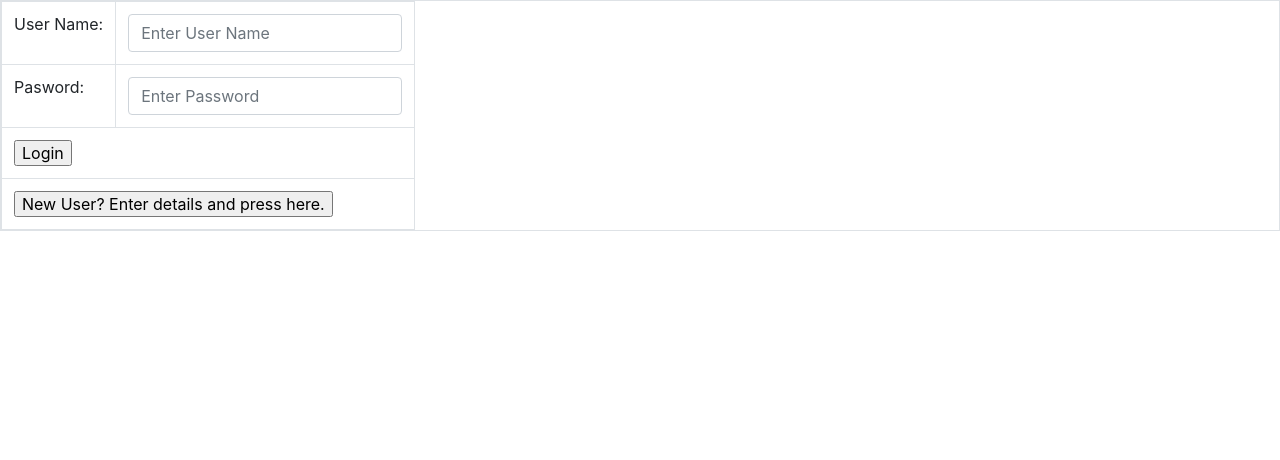
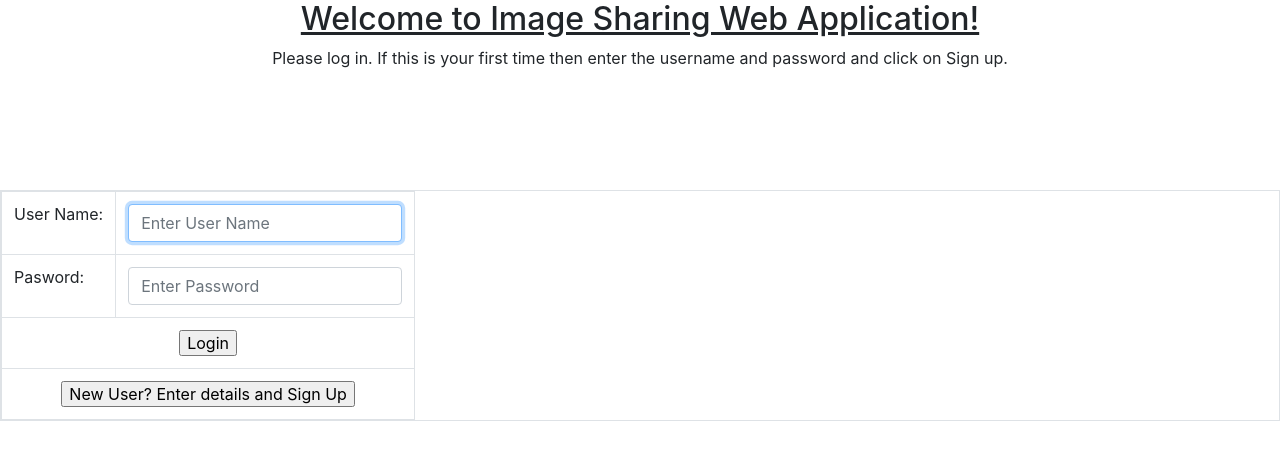
Before and after one commit to kevallakhani95/Image-Upload-Webapp, a PHP site: page / in a window 1280 px wide. Shown: the top 460 px of the page. Run offline with PHP 8.4, Linux system fonts and the light colour scheme; some libraries are stand-ins or nearby versions.

Commit message:
Image upload web app

```diff
--- a/index.php
+++ b/index.php
@@ -10,17 +10,32 @@
 		.center{
 			text-align: center;   // To align images in center
 		}
+		.marginbottom{
+			margin-bottom: 20px;
+		}
 
 	</style>
 </head>
 	<body>
+		<?php
+
+		echo "<div class=center><h2><u>Welcome to Image Sharing Web Application!</u></h2> Please log in. If this is your first time then enter the username and password and click on Sign up.</div>";
+		echo "<br><br><br><br><br>";
+		?>
+		<center>
 			<form method="post" enctype="multipart/form-data" class="form-horizontal">
 
 				<table class="table table-bordered table-responsive">
 
 					<tr>
-				 <td><label class="control-label">User Name: </label></td>
-					<td><input class="form-control" type="text" name="uname" placeholder="Enter User Name" /></td>
+					 <td>
+					 	<label class="control-label">User Name:
+					 	</label>
+					 </td>
+					<td>
+						<input class="form-control" type="text" name="uname" placeholder="Enter User Name" autofocus=""/>
+					</td>
+					</div>
 					</tr>
 
 					<tr>
@@ -29,29 +44,36 @@
 					</tr>
 
 					<tr>
-					<td colspan="2"><input  type="submit" value="Login" name="btnlogin" />
+						<td colspan="2">
+							<div class=center>
+								<input  type="submit" value="Login" name="btnlogin" />
+							</div>
 						</td>
 					</tr>
 
 					<tr>
-					<td colspan="2"><input  type="submit" value="New User? Enter details and press here." name="btnsignup" />
+						<td colspan="2">
+							<div class=center>
+								<input  type="submit" value="New User? Enter details and Sign Up" name="btnsignup" />
+							</div>
 						</td>
 					</tr>
 
 				</table>
 			</form>
-
+		</center>
 		<?php
 
 			session_start();										// Session start
 			require 'dbonn.php';									// Establish connection to database
+			$random_salt = 'random';
 
-			if(isset($_SESSION['userSession']) != "")				// To keep user signed in if a new tab is openend
+			/*if(isset($_SESSION['userSession']) != "")				// To keep user signed in if a new tab is openend
 			{
 				header("Location: timeline.php");					// Redirect the page to Timeline
 				exit;
 			}
-
+			*/
 
 			if(isset($_POST['btnsignup']))
 			{
@@ -61,20 +83,29 @@
 				$name = $conn->real_escape_string($name);			// Get username and password
  				$password = $conn->real_escape_string($password);
 
+ 				$hashed_password = crypt($random_salt ,$password);
+
  				$sqlquery=$conn->query("select Username,Password from users where Username='$name'");		// Insert details into database
  				$row = $sqlquery->fetch_array();
  				$count = $sqlquery->num_rows;
 
  				if($count == 0)																				// Precaution against already signed up users
 				{
-					$qry = "insert into users (Username, Password) values ('$name', '$password')";
+					if($name == "" || $password == "")
+					{
+						echo "<script type='text/javascript'> alert('Enter a valid username and password!');</script>";
+					}
+					else
+					{
+						$qry = "insert into users (Username, Password) values ('$name', '$hashed_password')";
 						$result = $conn->query($qry);
 						$_SESSION['userSession'] = $name;
 	 					header("Location: timeline.php");
 	 				}
+				}
 				else 																						// Error Message
 				{
-					echo "<br/> User already signed up. Please try logging in.";
+					echo "<script type='text/javascript'> alert('User already signed up. Please try logging in.');</script>";
 				}
 			}
 
@@ -83,21 +114,20 @@
 				$name = strip_tags($_POST['uname']);
 				$password = strip_tags($_POST['upassword']);
 
-				$name = $conn->real_escape_string($name);
+				$name = $conn->real_escape_string($name);					// SQL Injection Prevention
  				$password = $conn->real_escape_string($password);
 
- 				$sqlquery=$conn->query("select Username,Password from users where Username='$name'");		// Validate user from users
+ 				$sqlquery=$conn->query("select Password from users where Username='$name'");		// Validate user from users
  				$row = $sqlquery->fetch_array();															// Store result in an array
- 				$count = $sqlquery->num_rows;																// Count the number of rows
 
- 				if($password == $row['Password'] && $count==1)										// Validate password in database with entered field
+ 				if(hash_equals($row[0], crypt($random_salt, $password)))										// Validate password in database with entered field
  				{
  					$_SESSION['userSession'] = $name;												// To access the username in other files we pass it in session variable
  					header("Location: timeline.php");
  				}
  				else
  				{
- 					echo "Invalid username or password";
+ 					echo "<script type='text/javascript'> alert('Invalid username or password');</script>";
  				}
 			}
 
```
Also changed, not shown: myaccount.php (+15 -14 lines), timeline.php (+15 -9 lines), 1 other file. Lines whose indentation alone changed are shown as unchanged.
